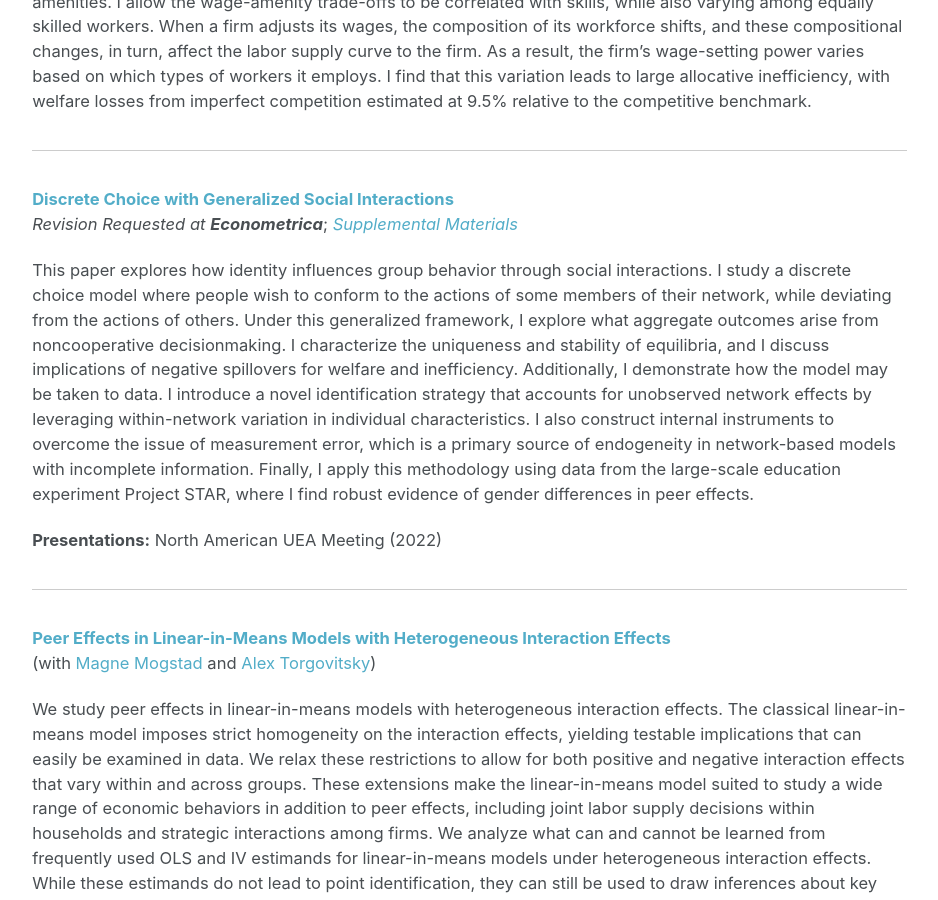
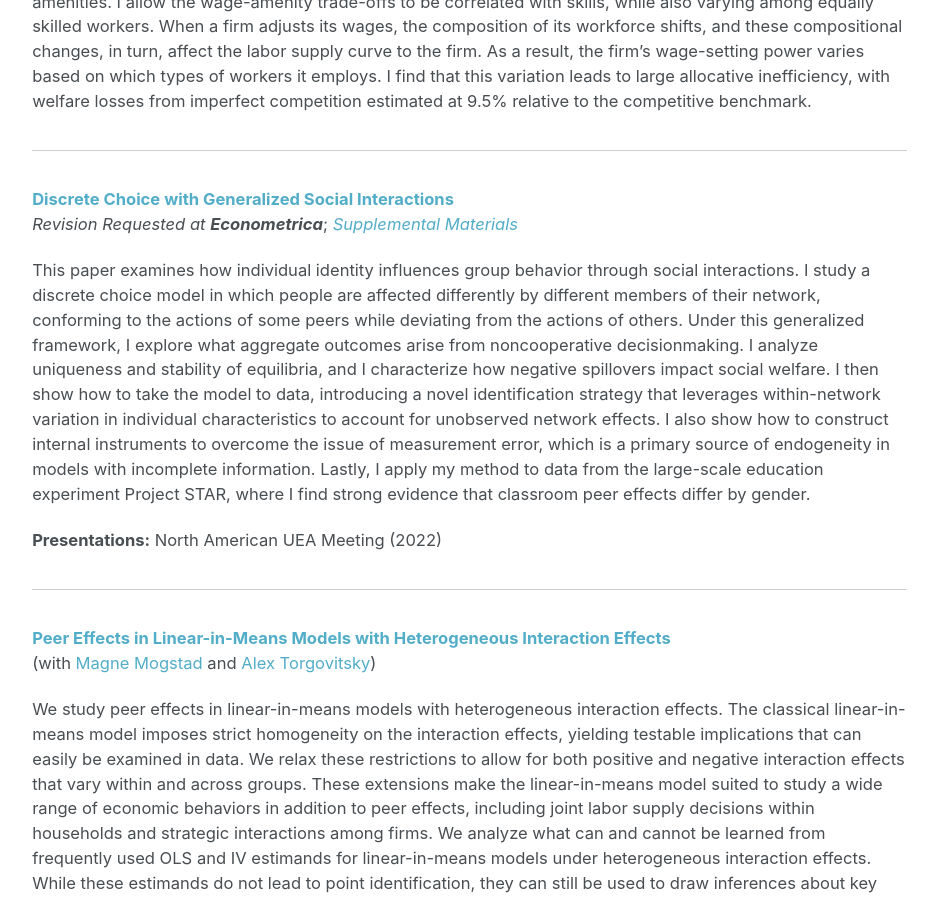
Before and after one commit to ovolpe/ovolpe.github.io, a Jekyll site: the page built from _pages/about.md, in a window 1280 px wide and 900 px high, scrolled down 849 px. Shown: the whole window, without its empty margins (144-1082 px from the left). Built offline with Jekyll 4.4.1, drawn with Linux system fonts in a browser that asks for light colours.

Commit message:
Update about.md

```diff
--- a/_pages/about.md
+++ b/_pages/about.md
@@ -34,7 +34,7 @@ I analyze how a firm's labor market power shapes, and is shaped by, its workforc
 [**Discrete Choice with Generalized Social Interactions**](/files/dcwgsi_paper.pdf) <br>
 _Revision Requested at **Econometrica**_; [*Supplemental Materials*](/files/dcwgsi_supplement.pdf)<br>
 
-This paper explores how identity influences group behavior through social interactions. I study a discrete choice model where people wish to conform to the actions of some members of their network, while deviating from the actions of others. Under this generalized framework, I explore what aggregate outcomes arise from noncooperative decisionmaking. I characterize the uniqueness and stability of equilibria, and I discuss implications of negative spillovers for welfare and inefficiency. Additionally, I demonstrate how the model may be taken to data. I introduce a novel identification strategy that accounts for unobserved network effects by leveraging within-network variation in individual characteristics. I also construct internal instruments to overcome the issue of measurement error, which is a primary source of endogeneity in network-based models with incomplete information. Finally, I apply this methodology using data from the large-scale education experiment Project STAR, where I find robust evidence of gender differences in peer effects.
+This paper examines how individual identity influences group behavior through social interactions. I study a discrete choice model in which people are affected differently by different members of their network, conforming to the actions of some peers while deviating from the actions of others. Under this generalized framework, I explore what aggregate outcomes arise from noncooperative decisionmaking. I analyze uniqueness and stability of equilibria, and I characterize how negative spillovers impact social welfare. I then show how to take the model to data, introducing a novel identification strategy that leverages within-network variation in individual characteristics to account for unobserved network effects. I also show how to construct internal instruments to overcome the issue of measurement error, which is a primary source of endogeneity in models with incomplete information. Lastly, I apply my method to data from the large-scale education experiment Project STAR, where I find strong evidence that classroom peer effects differ by gender.
 
 **Presentations:** North American UEA Meeting (2022)
 
```
